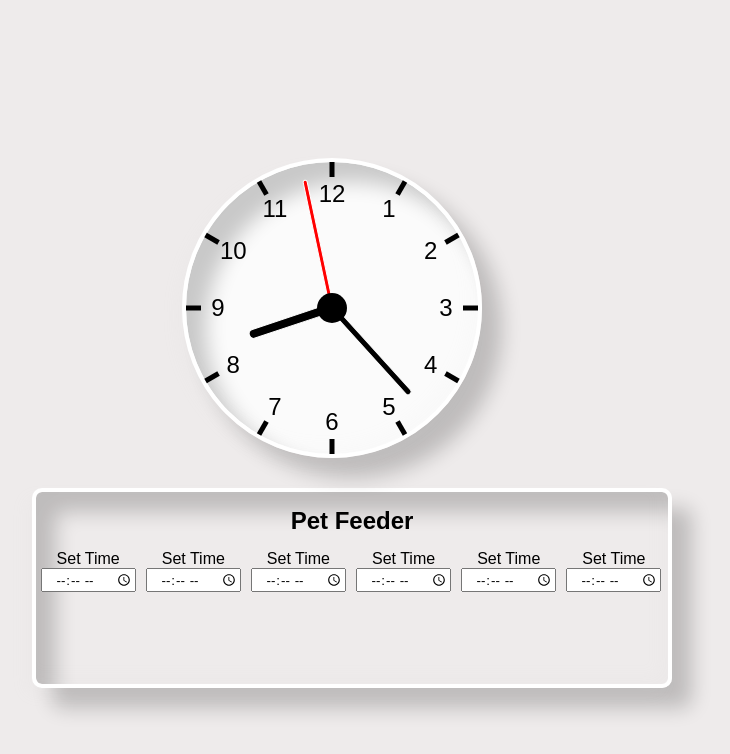
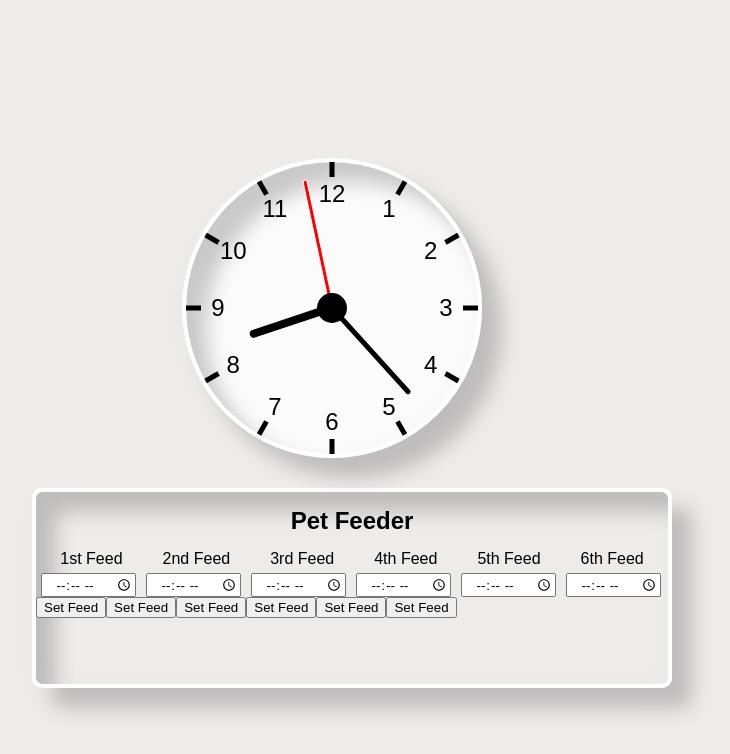
Before and after one commit to Caliza/pet-feeder, a React (Create React App) app in the folder pet-feeder/: page / in a window 1280 px wide. Shown: the top 754 px of the page, without its empty margins (288-1018 px from the left). Built offline with nearby package versions, Linux system fonts and the light colour scheme.

Commit message:
added "set feed" buttons

```diff
--- a/pet-feeder/src/App.css
+++ b/pet-feeder/src/App.css
@@ -160,7 +160,7 @@ body {
 .controls {
   display: inline-block;
   text-align: center;
-  margin: 0px 22px 0px 20px
+  margin: 0px 20px 0px 20px
 }
 h2.card-header {
   text-align: center;
@@ -169,6 +169,6 @@ h2.card-header {
 .time-input {
   display: inline-block;
   text-align: center;
-  margin: 0px 5px 0px 5px;
+  margin: 5px 5px 0px 5px;
   width: 95px
 }
--- a/pet-feeder/src/Pannel.js
+++ b/pet-feeder/src/Pannel.js
@@ -7,12 +7,12 @@ function Pannel({}) {
         <div className='card'>
             <h2 className='card-header'>Pet Feeder</h2>
             <div className='control'>
-            <label className='controls'>Set Time</label>
-            <label className='controls'>Set Time</label>
-            <label className='controls'>Set Time</label>
-            <label className='controls'>Set Time</label>
-            <label className='controls'>Set Time</label>
-            <label className='controls'>Set Time</label>
+            <label className='controls'>1st Feed</label>
+            <label className='controls'>2nd Feed</label>
+            <label className='controls'>3rd Feed</label>
+            <label className='controls'>4th Feed</label>
+            <label className='controls'>5th Feed</label>
+            <label className='controls'>6th Feed</label>
             </div>
             <div>
             <input className='time-input' type="time" id="appt"  />
@@ -22,6 +22,14 @@ function Pannel({}) {
             <input className='time-input'type="time" id="appt"  />
             <input className='time-input'type="time" id="appt"  />
             </div>
+            <div>
+                <button>Set Feed</button>
+                <button>Set Feed</button>
+                <button>Set Feed</button>
+                <button>Set Feed</button>
+                <button>Set Feed</button>
+                <button>Set Feed</button>
+            </div>
         </div>
 
     )
```
